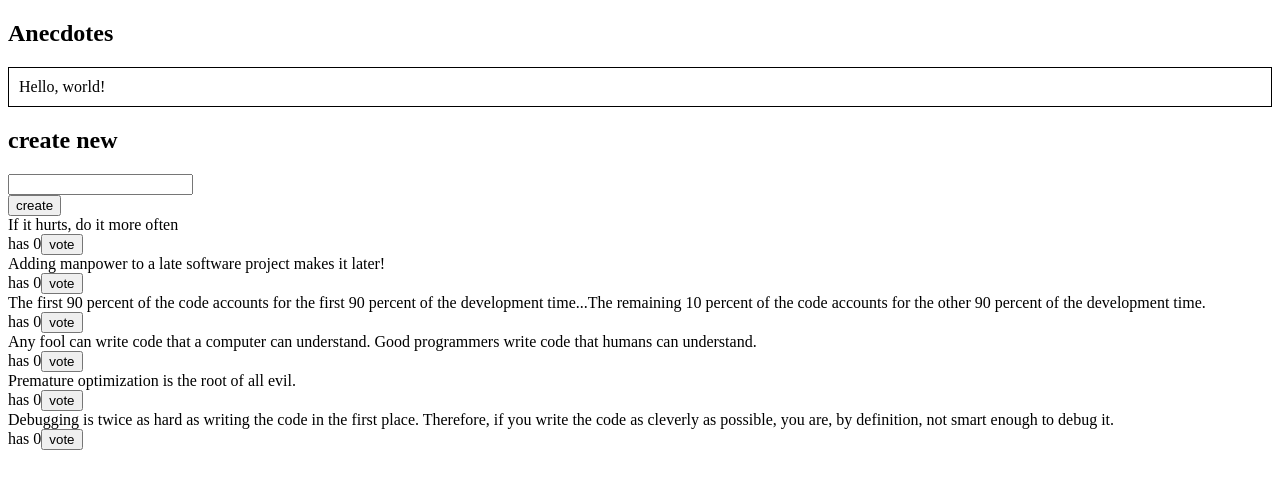
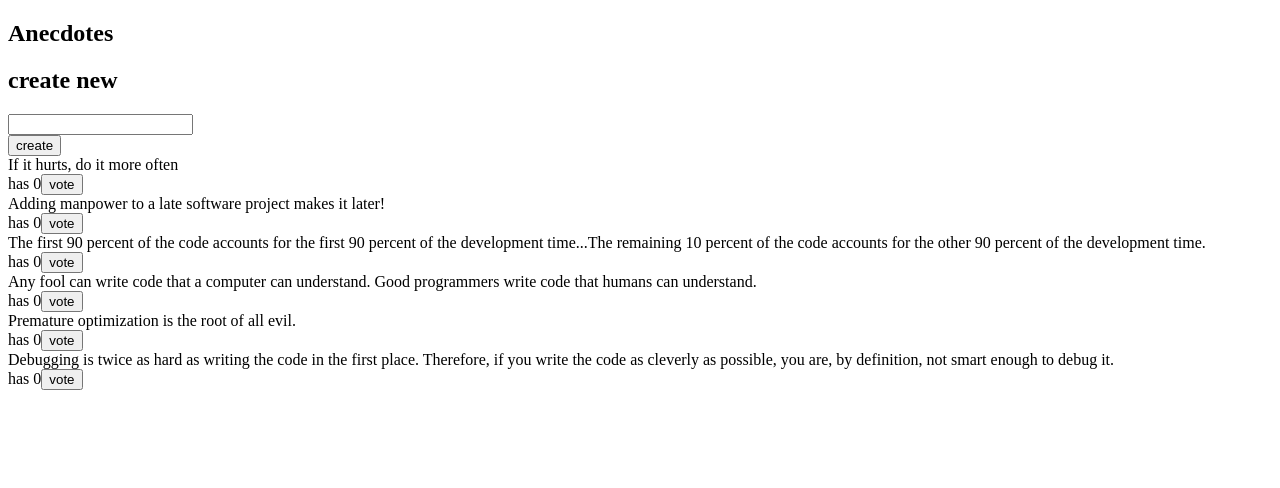
Before and after one commit to Antonio-Kim/fullstackopen2022, a React (Create React App) app in the folder part6/redux-anecdotes/: page / in a window 1280 px wide. Shown: the top 488 px of the page. Built offline with nearby package versions, Linux system fonts and the light colour scheme.

Commit message:
complete 6.11 Better anecdotes, step 9

```diff
--- a/part6/redux-anecdotes/src/components/AnecdoteList.js
+++ b/part6/redux-anecdotes/src/components/AnecdoteList.js
@@ -1,5 +1,6 @@
 import { useSelector, useDispatch } from "react-redux";
 import { addVote } from "../reducers/anecdoteReducer";
+import { showMessage } from "../reducers/notificationReducer";
 
 const AnecdoteList = () => {
   const anecdotes = useSelector((state) => state.anecdotes);
@@ -8,6 +9,9 @@ const AnecdoteList = () => {
 
   const vote = (id) => {
     dispatch(addVote(id));
+    const message = anecdotes.find((anecdote) => anecdote.id === id);
+    dispatch(showMessage(`You voted '${message.content}'`));
+    setTimeout(() => dispatch(showMessage("")), 5000);
   };
 
   return (
--- a/part6/redux-anecdotes/src/components/Notification.js
+++ b/part6/redux-anecdotes/src/components/Notification.js
@@ -2,12 +2,14 @@ import { useSelector } from "react-redux";
 
 const Notification = () => {
   const notification = useSelector((state) => state.notification);
+
   const style = {
     border: "solid",
     padding: 10,
     borderWidth: 1,
   };
-  return <div style={style}>{notification}</div>;
+  const display = notification ? style : { display: "none" };
+  return <div style={display}>{notification}</div>;
 };
 
 export default Notification;
--- a/part6/redux-anecdotes/src/reducers/notificationReducer.js
+++ b/part6/redux-anecdotes/src/reducers/notificationReducer.js
@@ -2,10 +2,11 @@ import { createSlice } from "@reduxjs/toolkit";
 
 const notificationSlice = createSlice({
   name: "notification",
-  initialState: "Hello, world!",
+  initialState: "",
   reducers: {
     showMessage(state, action) {
-      return state.message;
+      state = action.payload;
+      return state;
     },
   },
 });
```
Also changed, not shown: 1 other file (tests, documents, lock files or other folders).
